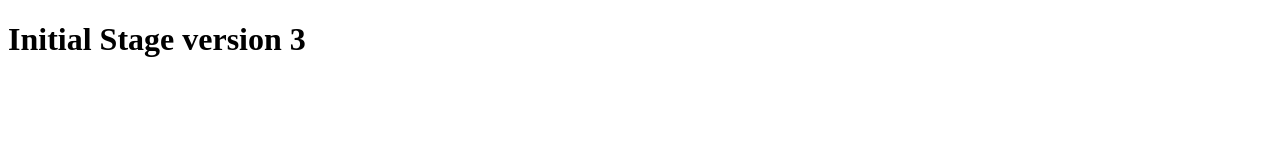
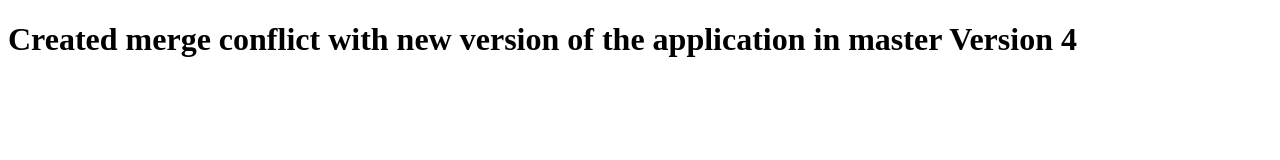
Before and after one commit to kathalsahab/practice-git-repository, a plain HTML site: page index.html in a window 1280 px wide. Drawn offline with Linux system fonts and the light colour scheme.

Commit message:
New version -version named Version 4 is pushed with new features

```diff
--- a/index.html
+++ b/index.html
@@ -4,9 +4,12 @@
       <meta charset="UTF-8" />
       <meta http-equiv="X-UA-Compatible" content="IE=edge" />
       <meta name="viewport" content="width=device-width, initial-scale=1.0" />
-      <title>Git Practice Version 3</title>
+      <title>Git Practice Version 4</title>
    </head>
    <body>
-      <h1>Initial Stage version 3</h1>
+      <h1>
+         Created merge conflict with new version of the application in master
+         Version 4
+      </h1>
    </body>
 </html>
```
